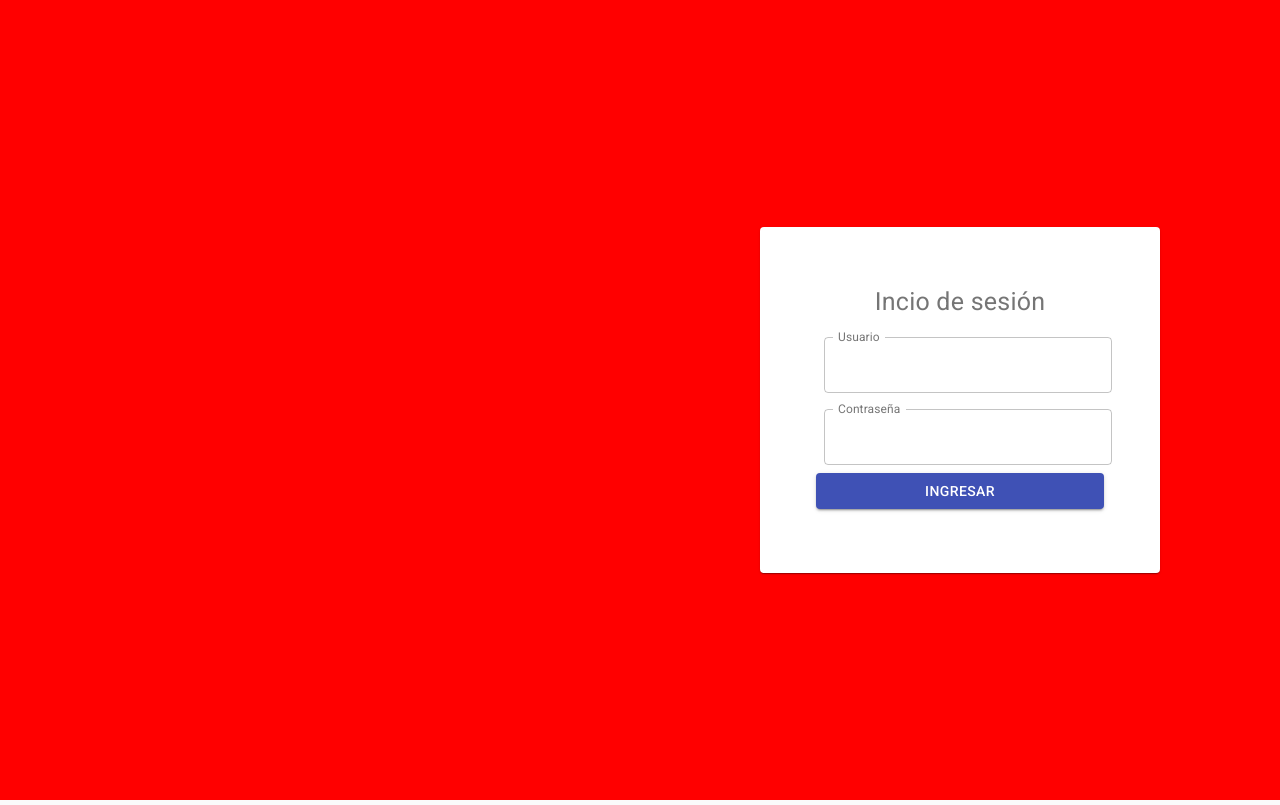
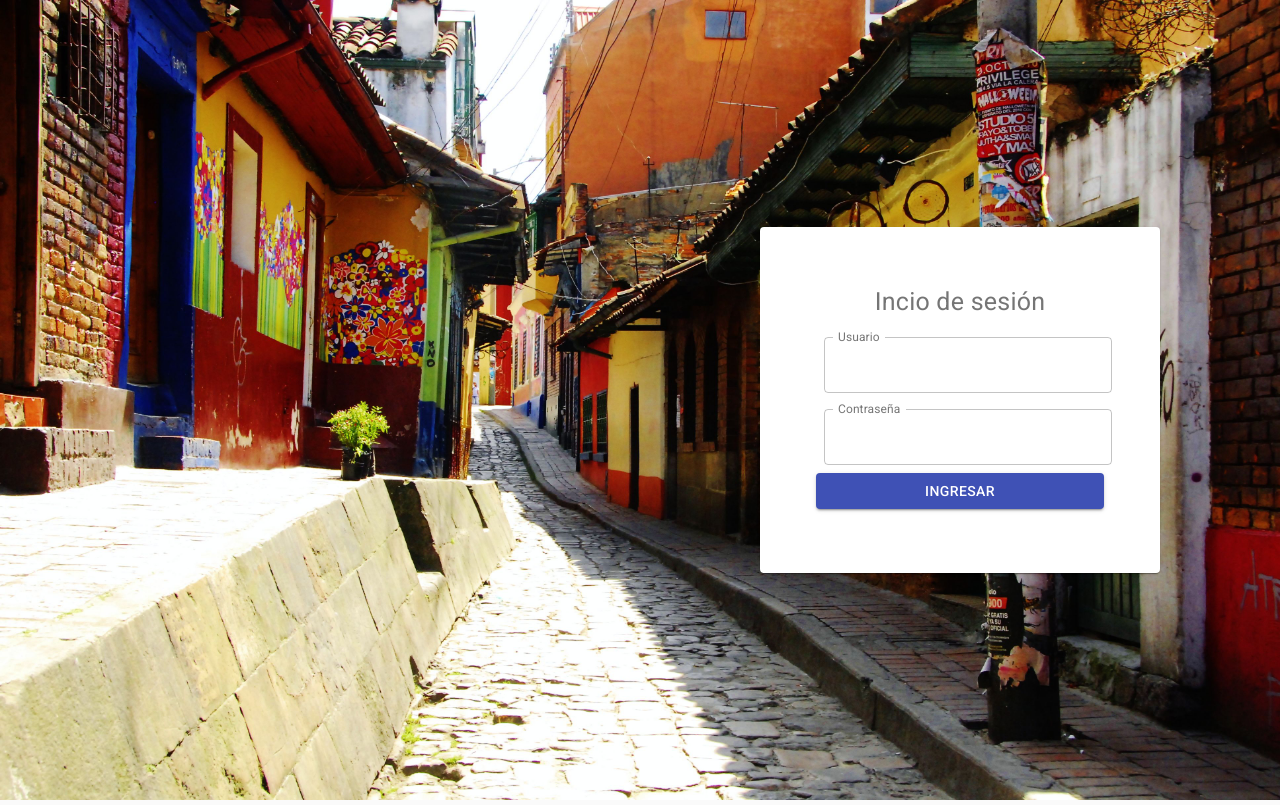
Before and after one commit to lenninIbarrraGonzalez/OLSoftware, a React app: page / in a window 1280 px wide. Built offline with nearby package versions, Linux system fonts and the light colour scheme.

Commit message:
implementando foto de fondo

```diff
--- a/package.json
+++ b/package.json
@@ -42,6 +42,7 @@
     "html-webpack-plugin": "^5.1.0",
     "husky": "^5.0.9",
     "mini-css-extract-plugin": "^1.3.8",
+    "url-loader": "^4.1.1",
     "webpack": "^5.23.0",
     "webpack-cli": "^4.5.0",
     "webpack-dev-server": "^3.11.2"
--- a/src/containers/Login.jsx
+++ b/src/containers/Login.jsx
@@ -7,6 +7,7 @@ import Button from '@material-ui/core/Button';
 import Typography from '@material-ui/core/Typography';
 import TextField from "@material-ui/core/TextField";
 import CssBaseline from '@material-ui/core/CssBaseline';
+import fondologin from "../assets/images/fondologin.jpg";
 
 const useStyles = makeStyles((theme) => ({
   root: {
@@ -20,12 +21,23 @@ const useStyles = makeStyles((theme) => ({
     display: "flex",
     justifyContent: "flex-end",
     alignItems: "center",
-    background: "red"
   },
   title: {
     display: "flex",
     justifyContent: "center",
     fontSize: 25,
+  },
+  imagen: {
+    width: "500px",
+    height: "100vh",
+    position: "absolute",
+    left: 0,
+    top: 0,
+    zIndex: -1
+  },
+  img: {
+    width: "100vw",
+    height: "100vh"
   }
 }));
 
@@ -43,6 +55,7 @@ const Login = () => {
   return (
     <>
       <CssBaseline />
+      <section>
         <div className={classes.container}>
           <Card className={classes.root}>
             <CardContent>
@@ -81,6 +94,12 @@ const Login = () => {
             </CardContent>
 
           </Card>
+
+        </div>
+      </section>
+
+      <div className={classes.imagen}>
+        <img src={fondologin} alt="logo" className={classes.img} />
       </div>
     </>
   )
--- a/webpack.config.js
+++ b/webpack.config.js
@@ -38,6 +38,13 @@ module.exports = {
           "css-loader",
         ],
       },
+      {
+        test: /\.(jpg|png)$/,
+        use: {
+          loader: 'url-loader',
+        },
+      },
+
     ],
   },
   plugins: [
```
Also changed, not shown: src/assets/images/fondologin.jpg (added), 1 other file (tests, documents, lock files or other folders). Lines whose indentation alone changed are shown as unchanged.
